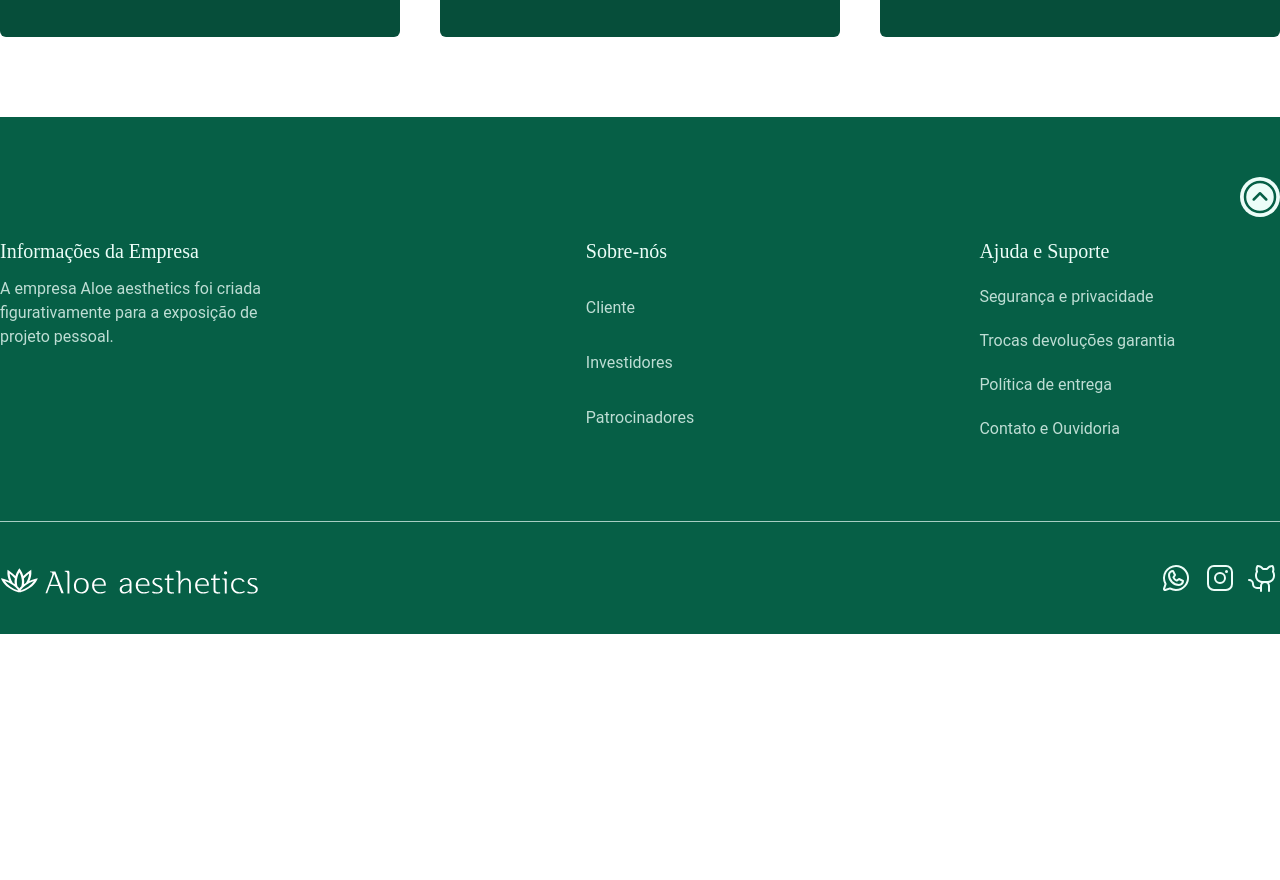
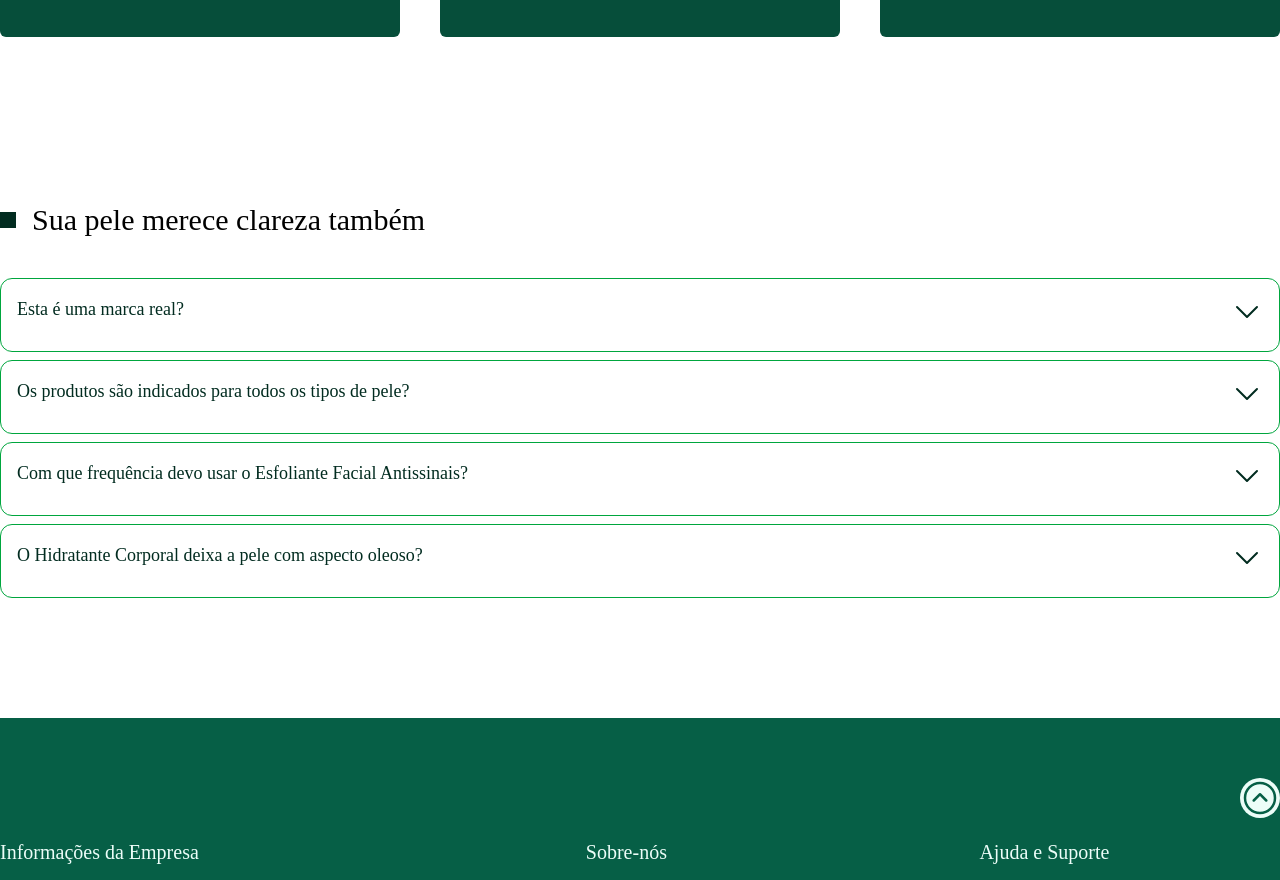
Before and after one commit to anabferreiraa/aloe-aesthetic-landing-page, a SvelteKit app: page / in a window 1280 px wide. Shown: the part 5244-6124 px from the top of the page. Before the commit the page ends 5878 px from the top, so only its background shows below. Built offline with nearby package versions, Linux system fonts and the light colour scheme.

Commit message:
estrutura do faq feita

```diff
--- /dev/null
+++ b/src/lib/Components/Icons/CaretDown.svelte
@@ -0,0 +1,15 @@
+<script>
+	const { class: className } = $props();
+</script>
+
+<svg
+	class={className}
+	xmlns="http://www.w3.org/2000/svg"
+	width="32"
+	height="32"
+	fill="currentcolor"
+	viewBox="0 0 256 256"
+	><path
+		d="M213.66,101.66l-80,80a8,8,0,0,1-11.32,0l-80-80A8,8,0,0,1,53.66,90.34L128,164.69l74.34-74.35a8,8,0,0,1,11.32,11.32Z"
+	></path></svg
+>
--- a/src/lib/Components/Icons/gitHub.svelte
+++ /dev/null
@@ -1,10 +0,0 @@
-<script>
-    const {class: className } = $props()
-</script>
-
-
-<svg class={className} xmlns="http://www.w3.org/2000/svg" width="32" height="32" fill="currentcolor" viewBox="0 0 256 256"
-	><path
-		d="M208.31,75.68A59.78,59.78,0,0,0,202.93,28,8,8,0,0,0,196,24a59.75,59.75,0,0,0-48,24H124A59.75,59.75,0,0,0,76,24a8,8,0,0,0-6.93,4,59.78,59.78,0,0,0-5.38,47.68A58.14,58.14,0,0,0,56,104v8a56.06,56.06,0,0,0,48.44,55.47A39.8,39.8,0,0,0,96,192v8H72a24,24,0,0,1-24-24A40,40,0,0,0,8,136a8,8,0,0,0,0,16,24,24,0,0,1,24,24,40,40,0,0,0,40,40H96v16a8,8,0,0,0,16,0V192a24,24,0,0,1,48,0v40a8,8,0,0,0,16,0V192a39.8,39.8,0,0,0-8.44-24.53A56.06,56.06,0,0,0,216,112v-8A58.14,58.14,0,0,0,208.31,75.68ZM200,112a40,40,0,0,1-40,40H112a40,40,0,0,1-40-40v-8a41.74,41.74,0,0,1,6.9-22.48A8,8,0,0,0,80,73.83a43.81,43.81,0,0,1,.79-33.58,43.88,43.88,0,0,1,32.32,20.06A8,8,0,0,0,119.82,64h32.35a8,8,0,0,0,6.74-3.69,43.87,43.87,0,0,1,32.32-20.06A43.81,43.81,0,0,1,192,73.83a8.09,8.09,0,0,0,1,7.65A41.72,41.72,0,0,1,200,104Z"
-	></path></svg
->
--- /dev/null
+++ b/src/lib/Sections/Faq/Faq.svelte
@@ -0,0 +1,91 @@
+<script>
+	import CaretDown from '$lib/Components/Icons/CaretDown.svelte';
+	import { onMount } from 'svelte';
+	const faqs = [
+		{
+			question: 'Esta é uma marca real?',
+			answer: {
+				list: [
+					'Não. Esta página foi criada apenas para fins de demonstração e portfólio. A marca Aloe Aesthetics e seus produtos são fictícios, desenvolvidos para ilustrar um projeto de design e desenvolvimento web.'
+				]
+			}
+		},
+		{
+			question: 'Os produtos são indicados para todos os tipos de pele?',
+			answer: {
+				list: [
+					'Sim! Todos os produtos da linha Aloe Aesthetics foram desenvolvidos com fórmulas suaves, testadas dermatologicamente e adequadas para todos os tipos de pele — inclusive as mais sensíveis.'
+				]
+			}
+		},
+		{
+			question: 'Com que frequência devo usar o Esfoliante Facial Antissinais?',
+			answer: {
+				list: [
+					'O ideal é utilizá-lo de 2 a 3 vezes por semana. Assim, você remove as células mortas sem agredir a pele e potencializa os efeitos do Creme Facial Revitalizante.'
+				]
+			}
+		},
+		{
+			question: 'O Hidratante Corporal deixa a pele com aspecto oleoso?',
+			answer: {
+				list: [
+					'Não! Apesar da textura cremosa, o Aloecream tem absorção rápida e proporciona uma hidratação profunda com toque seco, deixando a pele macia e confortável o dia todo.'
+				]
+			}
+		}
+	];
+
+	onMount(() => {
+		// Adicione um evento de clique no elemento summary
+		document.querySelectorAll('summary').forEach((summary) => {
+			summary.addEventListener('click', () => {
+				// Feche todos os outros acordeões
+				document.querySelectorAll('details').forEach((details) => {
+					if (details !== summary.parentNode) {
+						details.removeAttribute('open');
+					}
+				});
+			});
+		});
+	});
+</script>
+
+<section class="py-20 mb-10">
+	<div class="container gap-10 text-center">
+        <div class="flex flex-col">
+			<div class="flex items-center gap-4">
+				<div class="h-4 w-4 bg-green-pea-950"></div>
+				<h3 class="titleCard text-start">Sua pele merece clareza também</h3>
+			</div>
+			<div class="mt-9 grid grid-cols-1 gap-2 ">
+				{#each faqs as { question, answer }}
+					<details
+						class="group cursor-pointer space-y-2 rounded-xl border border-solid border-green-600 p-4 text-left transition-all duration-500"
+					>
+						<summary class="flex justify-between text-xl items-start md:text-lg ">
+							<h3 class=" font-medium text-green-pea-950">{question}</h3>
+							<div><CaretDown class="h-auto w-8 text-green-pea-950 group-open:rotate-180" /></div>
+						</summary>
+						{#each answer.list as itens}
+							<p class="space-y-5 mt-5 text-lg text-green-pea-950/75">
+								{@html itens}
+							</p>
+						{/each}
+					</details>
+				{/each}
+			</div>
+		</div>
+	</div>
+</section>
+
+<style>
+	summary::marker {
+		content: '';
+	}
+	/* Safari */
+	summary::-webkit-details-marker {
+		display: none;
+		color: transparent;
+	}
+</style>
--- a/src/routes/+page.svelte
+++ b/src/routes/+page.svelte
@@ -1,4 +1,5 @@
 <script>
+	import Faq from "$lib/Sections/Faq/Faq.svelte";
 	import Footer from "$lib/Sections/Footer/Footer.svelte";
 	import Header from "$lib/Sections/Header/Header.svelte";
 	import Informative from "$lib/Sections/Informative/Informative.svelte";
@@ -15,6 +16,7 @@
 <Informative/>
 <Offers/>
 <Reviews/>
+<Faq/>
 </main>
 
 <Footer/>
```
Also changed, not shown: static/image/faq/image-products-faq.webp (added).
